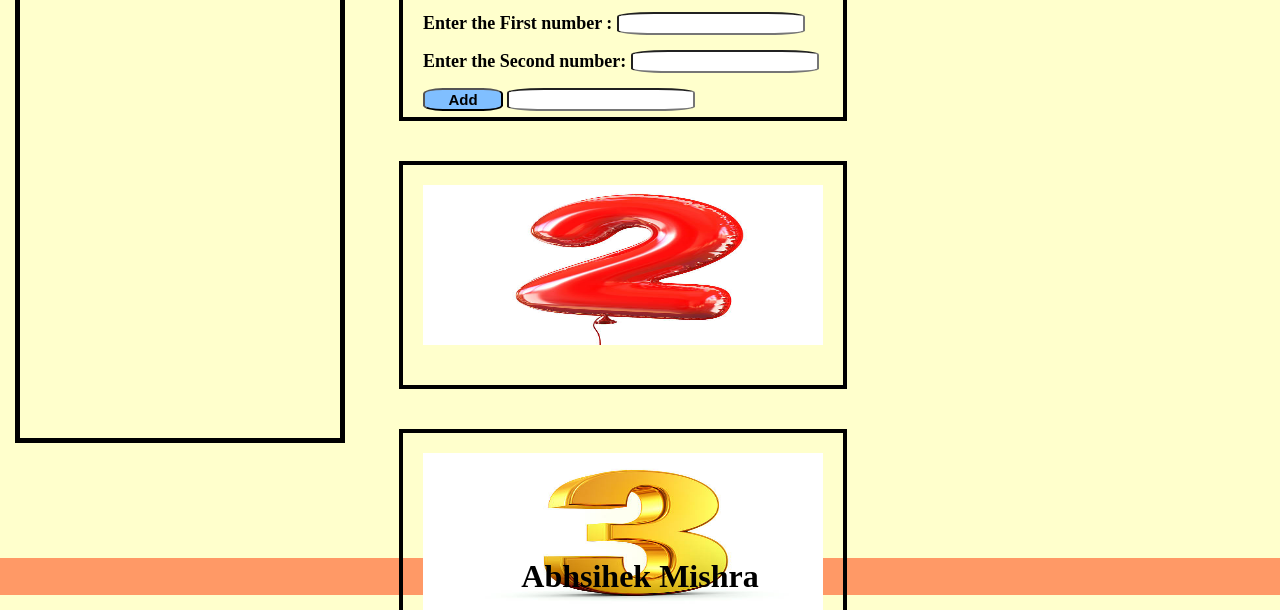
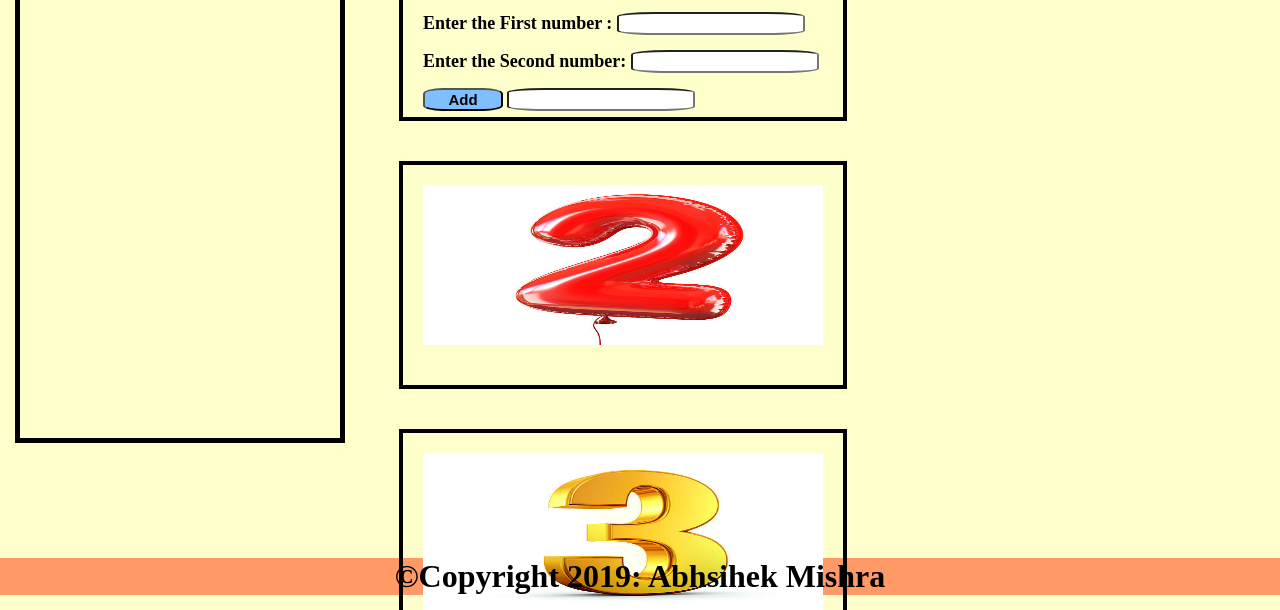
Before and after one commit to abhimishra936/css, a website: page public_html/index.html in a window 1280 px wide. Shown: the part 342-952 px from the top of the page. Drawn offline with Linux system fonts and the light colour scheme.

Commit message:
Add files via upload

```diff
--- a/public_html/index.html
+++ b/public_html/index.html
@@ -43,7 +43,7 @@
             </div>
         </div>
         <footer>
-            <h1>Abhsihek Mishra</h1>
+            <h1>©Copyright 2019: Abhsihek Mishra</h1>
         </footer>
     </body>
 </html>
```
